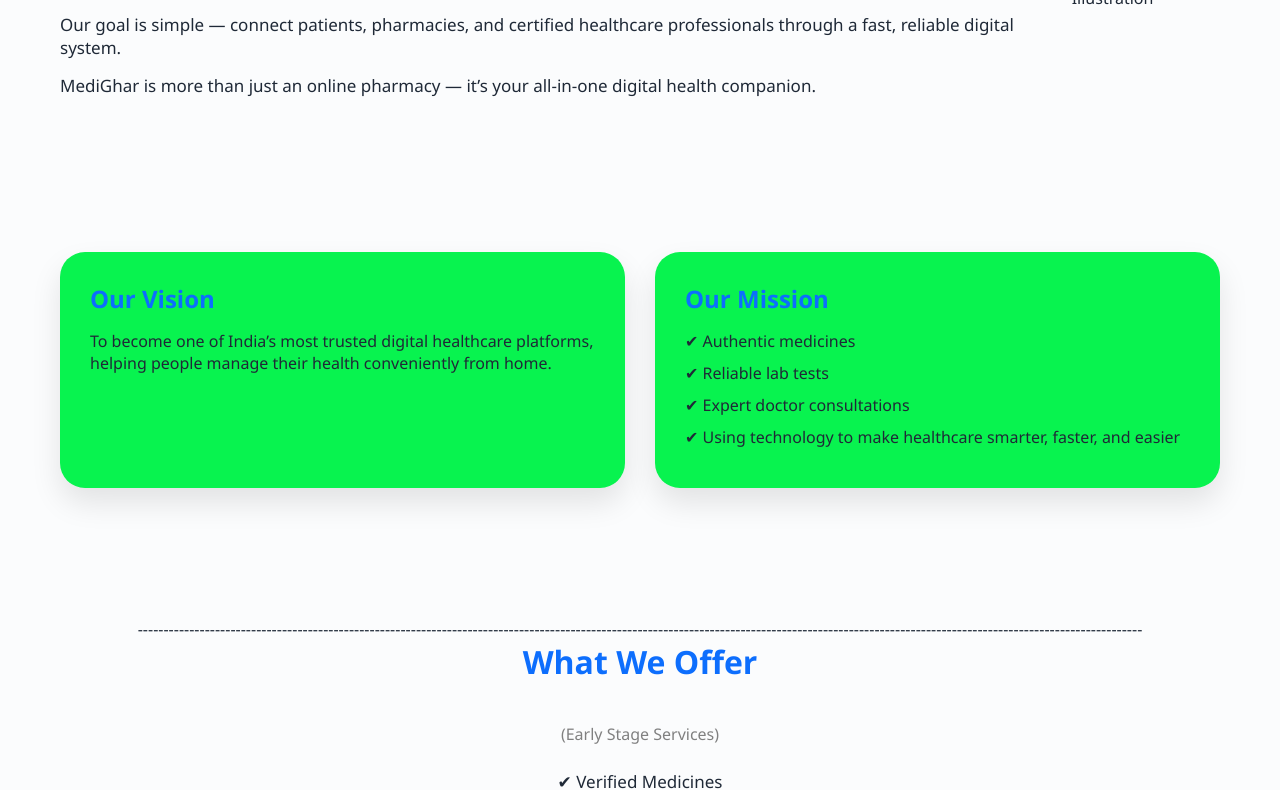
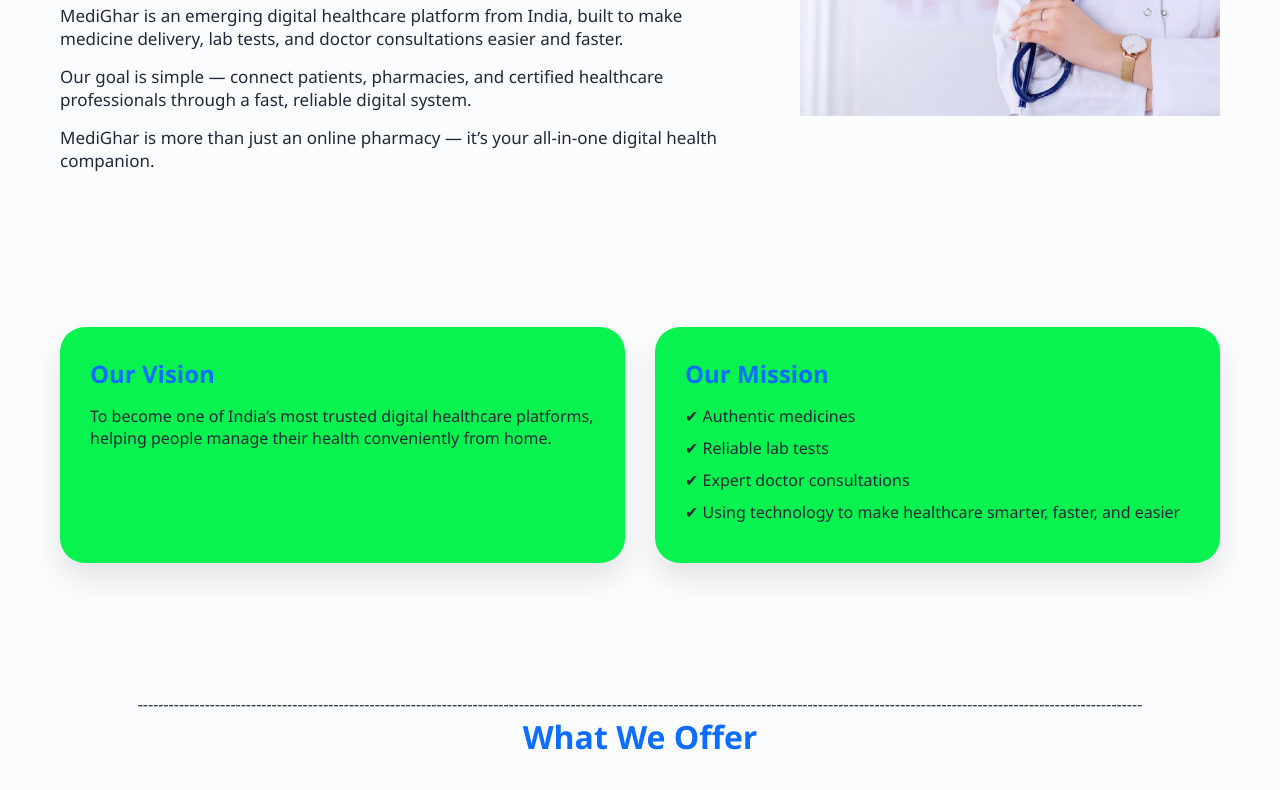
Before and after one commit to MediGhar/New-MediGhar-Website-Healthcare-Career-Opportunities, a plain HTML site: page about.html in a window 1280 px wide. Shown: the part 280-1070 px from the top of the page. Drawn offline with Linux system fonts and the light colour scheme.

Commit message:
Update about.html

```diff
--- a/about.html
+++ b/about.html
@@ -41,7 +41,7 @@
   </div>
 
   <div class="about-image">
-    <img src="images/about.png" alt="Healthcare Illustration">
+    <img src="about.png" alt="Healthcare Illustration">
   </div>
 </section>
 
```
